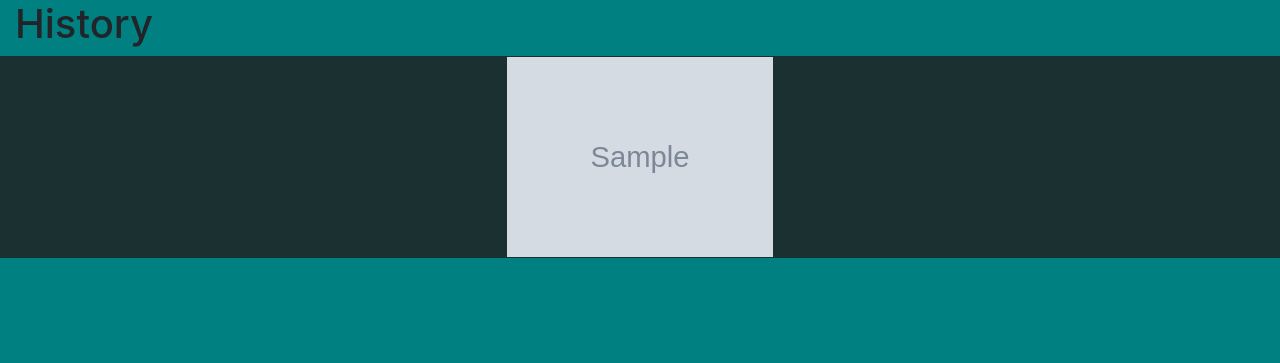
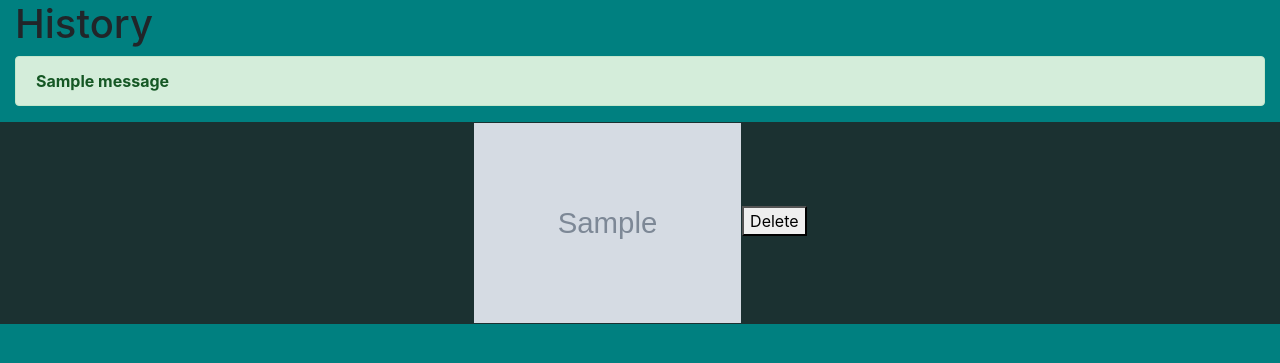
Before and after one commit to CurtainUp/deja-view, a Django app: page /history in a window 1280 px wide. Shown: the part 40-403 px from the top of the page. Run offline with Django 3.2, Linux system fonts and the light colour scheme; a user stored in the database is signed in; tables that the repository leaves empty hold one stand-in row (values such as "Sample post"); grey boxes marked "Sample" are stand-in pictures; one stand-in notice (Sample message) is shown; parts of the project's set-up code (start-up, migrations or seed data) failed here and were passed over; some libraries are stand-ins or nearby versions.

Commit message:
Delete function working on history page

```diff
--- a/deja/templates/history.html
+++ b/deja/templates/history.html
@@ -2,6 +2,16 @@
 
 {% block content %}
 <h1>History</h1>
+
+{% if messages %}
+<div class="messages">
+    {% for message in messages %}
+    <div {% if message.tags %} class="alert alert-{{ message.tags }}" {% endif %}>
+            <strong>{{ message }}</strong>
+    </div>
+    {% endfor %}
+</div>
+{% endif %}
 
 {% for deja in dejas %}
 <div class="container-fluid" id="deja-history">
@@ -10,6 +20,7 @@
         {% csrf_token %}
         <button type="submit" name="deja" class="btn deja-history" id="deja-history" value="{{deja.id}}">
                 <img src="{{deja.img_url}}" id="deja-history" alt="{{deja.id}}">
+                <button type="submit" name="delete" value={{deja.id}}>Delete</button>
         </button>
         </form>
     </div>
--- a/deja/views.py
+++ b/deja/views.py
@@ -1,7 +1,7 @@
 from django.contrib.auth import logout, login, authenticate
 from django.contrib.auth.decorators import login_required
 from django.http import HttpResponse, HttpResponseRedirect, Http404
-from django.shortcuts import render
+from django.shortcuts import get_object_or_404, render
 from django.urls import reverse
 from django.template import RequestContext
 from django.contrib import messages
@@ -152,7 +152,6 @@ def deja_results(request, deja_id):
             return HttpResponseRedirect(reverse("deja:note", args=(deja_id,)))
 
         elif request.POST.get("save_deja"):
-            print("Save clicked")
             if results:
                 for celeb in results:
                     deja = Deja.objects.get(pk=Deja.objects.latest('created').id)
@@ -214,7 +213,14 @@ def history(request):
 
     if request.method == 'POST':
         # Pulls the clicked deja's id to pass to deja_results view
-        deja_id = request.POST['deja']
-        return HttpResponseRedirect(reverse("deja:deja_results", args=(deja_id,)))
+        if request.POST.get('deja'):
+            deja_id = request.POST['deja']
+            return HttpResponseRedirect(reverse("deja:deja_results", args=(deja_id,)))
+        if request.POST.get('delete'):
+            deja_id = request.POST['delete']
+            deja = Deja.objects.get(pk=deja_id)
+            deja.delete()
+            messages.success(request, "Deja Deleted!")
+            return HttpResponseRedirect(reverse('deja:history'))
 
     return render(request, "history.html", {'dejas': dejas})
```
